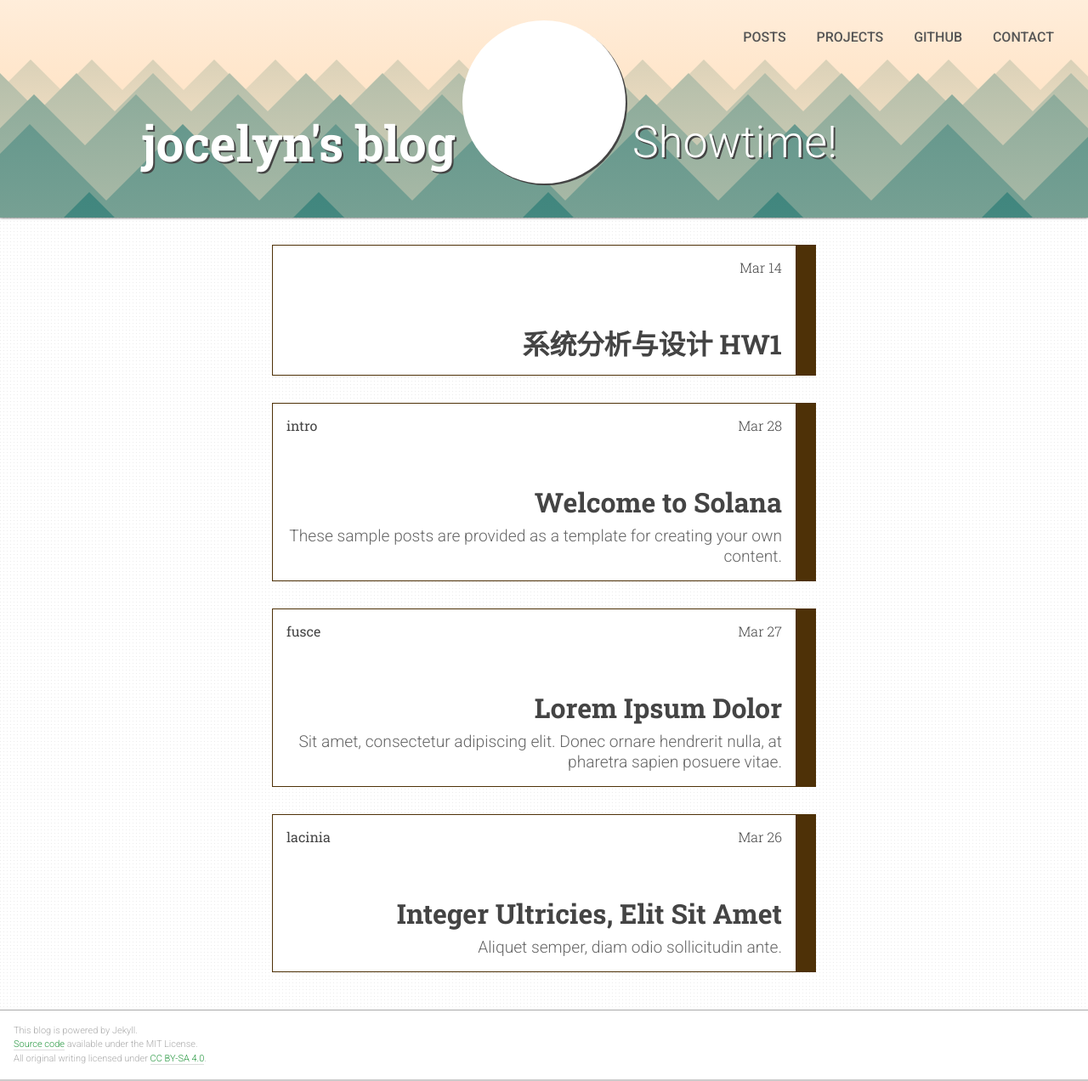
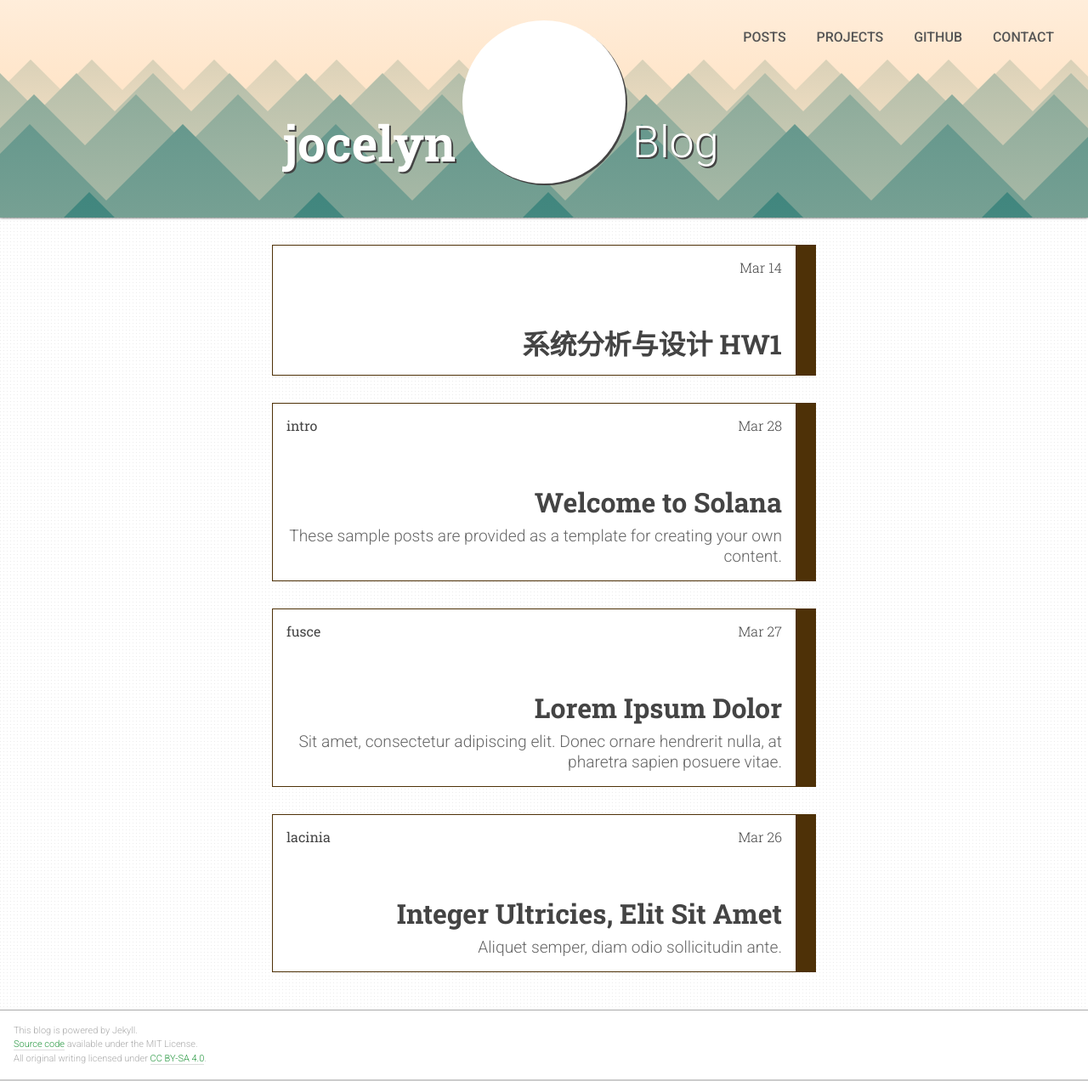
Before and after one commit to JocelynWSJ/JocelynWSJ.github.io, a Jekyll site: the page built from index.html, in a window 1280 px wide. Shown: the whole page at 85% size. Built offline with Jekyll 4.4.1, drawn with Linux system fonts in a browser that asks for light colours; the list of posts is cut into pages by our own code.

Commit message:
initial commit

```diff
--- a/_config.yml
+++ b/_config.yml
@@ -2,11 +2,11 @@
 # Theme Customization #
 #######################
 
-title: Jocelyn's Blog                             # used in <title> tag & site header
+title: Jocelyn                             # used in <title> tag & site header
 author: Jocelyn Wang                        # used in a <meta> tag & /feed.xml
 description: >                              # used in a <meta> tag & /feed.xml
   Hello I'm Jocelyn.
-slogan: Showtime!                           # used in site header, beside title
+slogan: Blog                          # used in site header, beside title
 avatar: /i/avatar.png                       # used as portrait in site header
 banner: /i/mountains.svg                    # used as background in site header
 url: http://JocelynWSJ.github.io              # used by plugins to generate feed.xml and sitemap.xml
```
